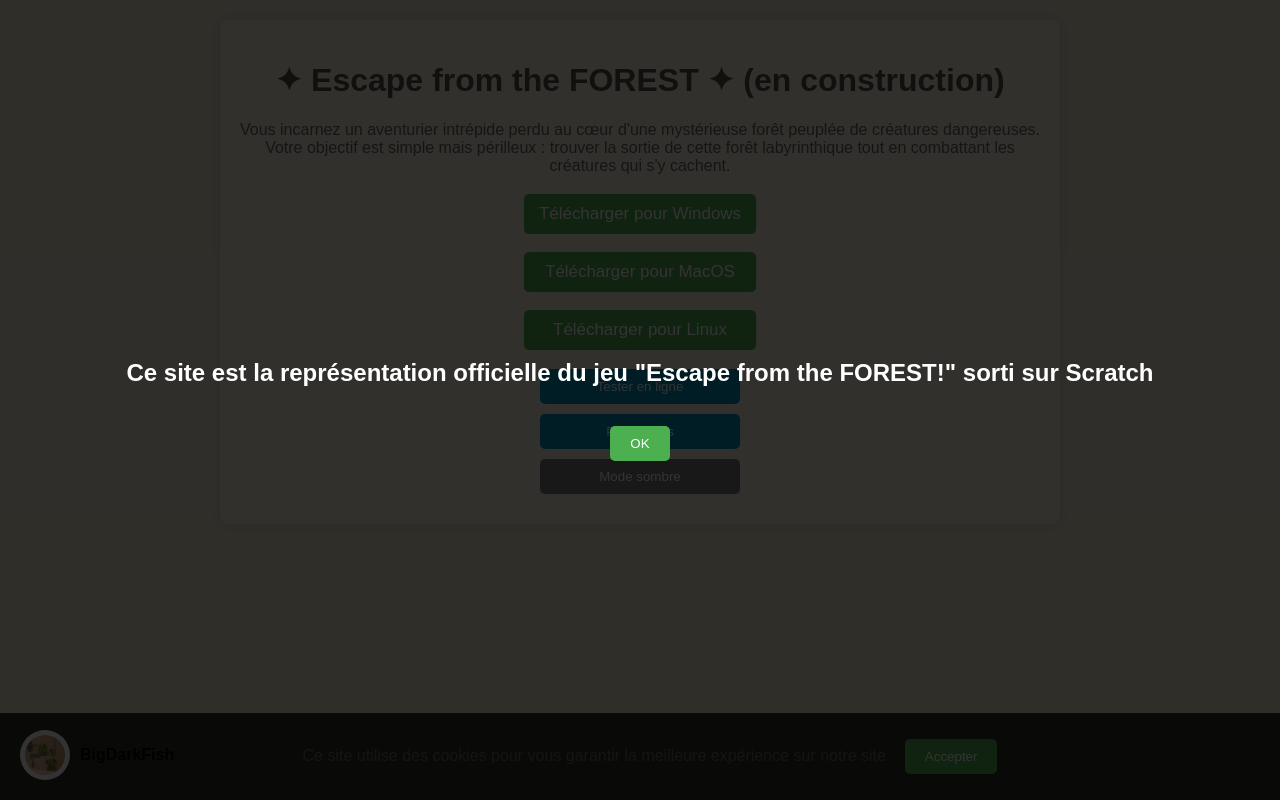
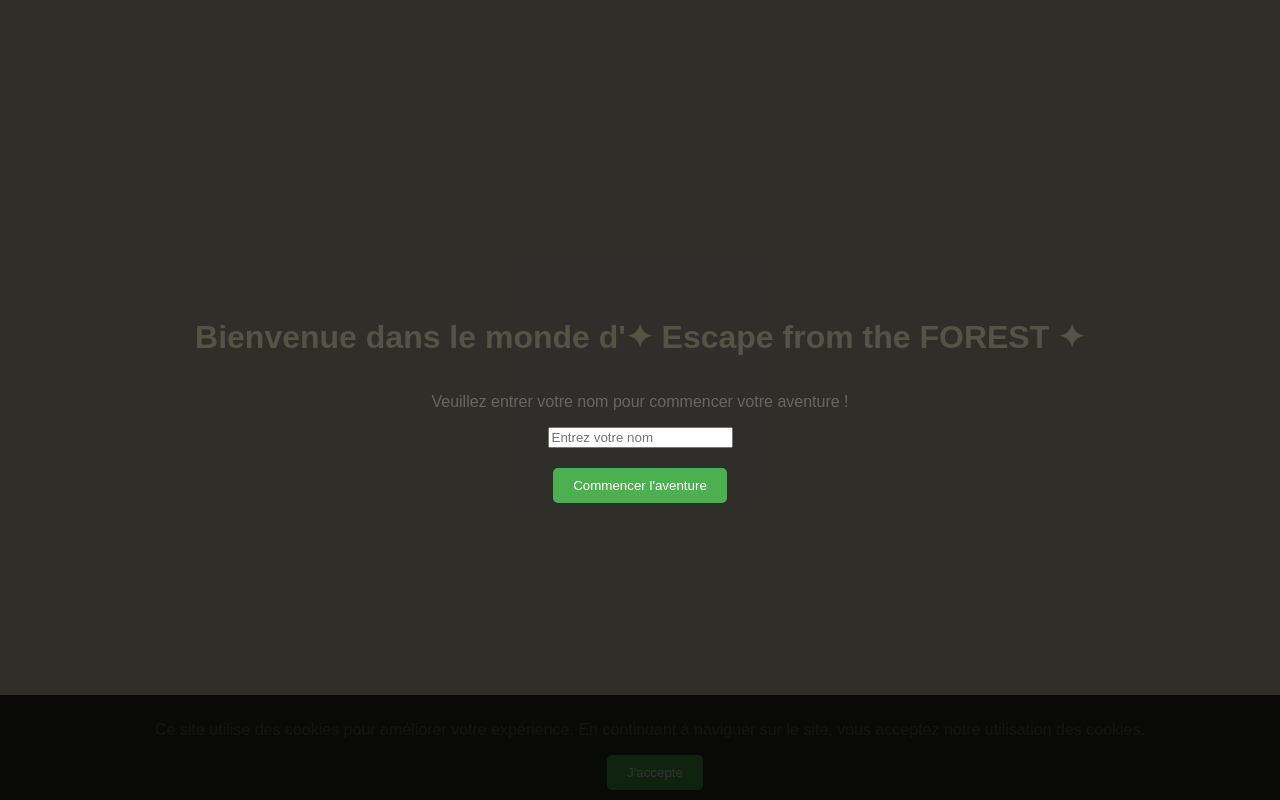
Before and after one commit to BigDarkFish/Portfolio, a plain HTML site: page index.html in a window 1280 px wide. Drawn offline with Linux system fonts and the light colour scheme.

Commit message:
Update index.html

```diff
--- a/index.html
+++ b/index.html
@@ -329,241 +329,181 @@
             background-color: #4CAF50;
             color: white;
             border-radius: 5px;
-            width: 80%;
-            max-width: 300px;
-            animation: fadeIn 2s forwards;
         }
 
-        /* New CSS for profile icon and username */
-        .profile-container {
-            position: fixed;
-            bottom: 20px;
-            left: 20px;
-            display: flex;
-            align-items: center;
-            z-index: 1000;
-            cursor: pointer;
+        .error-message {
+            display: none;
+            text-align: center;
+            margin: 20px auto;
+            padding: 10px;
+            background-color: #f44336;
+            color: white;
+            border-radius: 5px;
         }
 
-        .profile-icon {
-            width: 50px;
-            height: 50px;
-            background-color: #ffffff;
-            border-radius: 50%;
-            box-shadow: 0 0 10px rgba(0, 0, 0, 0.1);
-            display: flex;
-            align-items: center;
-            justify-content: center;
-            cursor: pointer;
-            z-index: 1000;
-            margin-right: 10px;
+        /* Animation */
+        @keyframes slideInFromTop {
+            0% {
+                transform: translateY(-100%);
+                opacity: 0;
+            }
+
+            100% {
+                transform: translateY(0);
+                opacity: 1;
+            }
         }
 
-        .profile-icon img {
-            width: 80%;
-            height: 80%;
-            border-radius: 50%;
-        }
-
-        .profile-icon:hover {
-            box-shadow: 0 0 15px rgba(0, 0, 0, 0.2);
-        }
-
-        .profile-username {
-            font-size: 16px;
-            color: #000;
-            font-weight: bold;
-        }
-
-        body.dark-mode .profile-username {
-            color: #f4f4f4;
+        /* Apply the animation */
+        .container {
+            animation: slideInFromTop 0.5s ease-out;
         }
     </style>
 </head>
 
 <body>
     <div id="welcome-screen">
-        <h2>Ce site est la représentation officielle du jeu "Escape from the FOREST!" sorti sur Scratch</h2>
-        <button id="okButton">OK</button>
+        <h1>Bienvenue dans le monde d'✦ Escape from the FOREST ✦</h1>
+        <p>Veuillez entrer votre nom pour commencer votre aventure !</p>
+        <input type="text" id="username" placeholder="Entrez votre nom">
+        <button onclick="startAdventure()">Commencer l'aventure</button>
     </div>
 
     <div id="loading">
         <div class="loader"></div>
     </div>
 
-    <div class="container parallax">
-        <h1> ✦ Escape from the FOREST ✦ (en construction)</h1>
-        <p>Vous incarnez un aventurier intrépide perdu au cœur d'une mystérieuse forêt peuplée de créatures dangereuses. Votre objectif est simple mais périlleux : trouver la sortie de cette forêt labyrinthique tout en combattant les créatures qui s'y cachent.</p>
-        <div>
-            <a href="blob:https://packager.turbowarp.org/71d7da7b-62ad-441a-834c-d38a9840f7d2" class="btn-download" download="escape_forest_windows.zip">
-                Télécharger pour Windows
-            </a>
-            <a href="blob:https://packager.turbowarp.org/915ca7d5-7169-49e9-86f3-25ea2d68ab43" class="btn-download" download="escape_forest_mac.zip">
-                Télécharger pour MacOS
-            </a>
-            <a href="blob:https://packager.turbowarp.org/915ca7d5-7169-49e9-86f3-25ea2d68ab43" class="btn-download" download="escape_forest_linux.zip">
-                Télécharger pour Linux
-            </a>
-        </div>
-        <button class="btn-tester-en-ligne">Tester en ligne</button>
-        <button class="btn-more-info">Plus d'infos</button>
+    <div class="container">
+        <h1>Bienvenue dans le monde d'✦ Escape from the FOREST ✦</h1>
+        <p>Préparez-vous à explorer, survivre et échapper aux mystères de cette forêt enchantée !</p>
+        <button class="btn-download" onclick="downloadGame()">Télécharger le jeu</button>
+        <a href="#" class="btn-more-info" onclick="openModal()">En savoir plus</a>
+        <a href="https://example.com/tester-en-ligne" class="btn-tester-en-ligne" target="_blank">Tester en ligne</a>
         <button class="btn-grey" id="toggle-dark-mode">Mode sombre</button>
-        <div class="thank-you" id="thank-you-message">Merci d'avoir téléchargé !</div>
+        <button class="btn-grey" id="toggle-mute">Muet</button>
     </div>
 
     <div id="modal" class="modal">
         <div class="modal-content">
-            <span class="close">&times;</span>
-            <h2>Plus d'informations sur Escape from the FOREST</h2>
-            <p>Attaquer - Q ou Z<br>
-                Courrir - les flèches<br>
-                Sauter - flèche du haut<br>
-                Ramasser - S</p>
+            <span class="close" onclick="closeModal()">&times;</span>
+            <h2>À propos de ✦ Escape from the FOREST ✦</h2>
+            <p>✦ Escape from the FOREST ✦ est un jeu d'aventure captivant qui vous plonge dans une forêt mystérieuse
+                pleine de défis et d'énigmes à résoudre. Explorez, survivez et échappez-vous pour découvrir les secrets
+                cachés dans cet environnement enchanteur.</p>
         </div>
     </div>
 
-    <button class="back-to-top" title="Retour en haut">&uarr;</button>
+    <button onclick="scrollToTop()" class="back-to-top" id="back-to-top">⬆</button>
 
     <div class="cookie-banner" id="cookie-banner">
-        <p>Ce site utilise des cookies pour vous garantir la meilleure expérience sur notre site. <button id="accept-cookies">Accepter</button></p>
+        <p>Ce site utilise des cookies pour améliorer votre expérience. En continuant à naviguer sur le site, vous acceptez notre utilisation des cookies.</p>
+        <button onclick="acceptCookies()">J'accepte</button>
     </div>
 
-    <audio id="backgroundMusic" src="music_ForestGameSite.mp3"></audio>
+    <div class="thank-you" id="thank-you-message">
+        Merci d'avoir accepté les cookies !
+    </div>
 
-    <!-- New profile icon and username HTML -->
-    <div class="profile-container" id="profileContainer">
-        <div class="profile-icon" id="profileIcon">
-            <img src="icon_profil.png" alt="Profile Icon">
-        </div>
-        <div class="profile-username">BigDarkFish</div>
+    <div class="error-message" id="error-message">
+        Une erreur s'est produite. Veuillez réessayer.
     </div>
 
     <script>
-        var welcomeScreen = document.getElementById("welcome-screen");
-        var okButton = document.getElementById("okButton");
-        var backgroundMusic = document.getElementById("backgroundMusic");
+        document.addEventListener("DOMContentLoaded", function () {
+            var loadingScreen = document.getElementById("loading");
+            setTimeout(function () {
+                loadingScreen.style.display = "none";
+            }, 3000);
 
-        okButton.onclick = function() {
-            welcomeScreen.style.display = "none";
-            document.querySelector(".container").style.display = "block";
-            backgroundMusic.play();
-        };
+            var darkModeToggle = document.getElementById("toggle-dark-mode");
+            var isDarkMode = false;
 
-        var modal = document.getElementById("modal");
-        var btnMoreInfo = document.querySelector(".btn-more-info");
-        var spanClose = document.querySelector(".close");
+            darkModeToggle.onclick = function () {
+                if (isDarkMode) {
+                    document.body.classList.remove("dark-mode");
+                    darkModeToggle.textContent = "Mode sombre";
+                } else {
+                    document.body.classList.add("dark-mode");
+                    darkModeToggle.textContent = "Mode clair";
+                }
+                isDarkMode = !isDarkMode;
+            };
 
-        btnMoreInfo.onclick = function() {
-            modal.style.display = "block";
-        };
+            var scrollToTopButton = document.getElementById("back-to-top");
 
-        spanClose.onclick = function() {
-            modal.style.display = "none";
-        };
+            window.onscroll = function () {
+                if (document.body.scrollTop > 20 || document.documentElement.scrollTop > 20) {
+                    scrollToTopButton.style.display = "block";
+                } else {
+                    scrollToTopButton.style.display = "none";
+                }
+            };
 
-        window.onclick = function(event) {
-            if (event.target == modal) {
-                modal.style.display = "none";
-            }
-        };
+            document.getElementById("cookie-banner").style.display = "block";
+        });
 
-        var backToTopButton = document.querySelector(".back-to-top");
-
-        window.onscroll = function() {
-            if (document.body.scrollTop > 20 || document.documentElement.scrollTop > 20) {
-                backToTopButton.style.display = "block";
-            } else {
-                backToTopButton.style.display = "none";
-            }
-        };
-
-        backToTopButton.onclick = function() {
+        function scrollToTop() {
             window.scrollTo({
                 top: 0,
-                behavior: 'smooth'
+                behavior: "smooth"
             });
-        };
-
-        function setCookie(name, value, days) {
-            var expires = "";
-            if (days) {
-                var date = new Date();
-                date.setTime(date.getTime() + (days * 24 * 60 * 60 * 1000));
-                expires = "; expires=" + date.toUTCString();
-            }
-            document.cookie = name + "=" + (value || "") + expires + "; path=/";
         }
 
-        function getCookie(name) {
-            var nameEQ = name + "=";
-            var ca = document.cookie.split(';');
-            for (var i = 0; i < ca.length; i++) {
-                var c = ca[i];
-                while (c.charAt(0) == ' ') c = c.substring(1, c.length);
-                if (c.indexOf(nameEQ) == 0) return c.substring(nameEQ.length, c.length);
-            }
-            return null;
+        function downloadGame() {
+            var link = document.createElement('a');
+            link.href = 'jeu.zip';
+            link.download = 'Escape_from_the_FOREST.zip';
+            document.body.appendChild(link);
+            link.click();
+            document.body.removeChild(link);
         }
 
-        var cookieBanner = document.getElementById("cookie-banner");
-        var acceptCookiesButton = document.getElementById("accept-cookies");
-
-        if (!getCookie("cookiesAccepted")) {
-            cookieBanner.style.display = "block";
+        function openModal() {
+            document.getElementById("modal").style.display = "block";
         }
 
-        acceptCookiesButton.onclick = function() {
-            setCookie("cookiesAccepted", "true", 365);
-            cookieBanner.style.display = "none";
-        };
+        function closeModal() {
+            document.getElementById("modal").style.display = "none";
+        }
 
-        window.onload = function() {
-            setTimeout(function() {
-                var loadingScreen = document.getElementById("loading");
-                var container = document.querySelector(".container");
-                loadingScreen.style.display = "none";
-                container.style.display = "block";
-            }, 1500);
-        };
+        function acceptCookies() {
+            document.getElementById("cookie-banner").style.display = "none";
+            document.getElementById("thank-you-message").style.display = "block";
+            setTimeout(function () {
+                document.getElementById("thank-you-message").style.display = "none";
+            }, 3000);
+        }
 
-        var toggleDarkModeButton = document.getElementById("toggle-dark-mode");
-        toggleDarkModeButton.onclick = function() {
-            document.body.classList.toggle("dark-mode");
-        };
+        function startAdventure() {
+            var username = document.getElementById("username").value;
+            if (username.trim() !== "") {
+                var welcomeScreen = document.getElementById("welcome-screen");
+                welcomeScreen.style.animation = "slideInFromTop 0.5s ease-out reverse";
+                setTimeout(function () {
+                    welcomeScreen.style.display = "none";
+                    document.querySelector(".container").style.display = "block";
+                }, 500);
+            } else {
+                alert("Veuillez entrer votre nom pour commencer l'aventure !");
+            }
+        }
 
-        var btnDownload = document.querySelectorAll(".btn-download");
-        var thankYouMessage = document.getElementById("thank-you-message");
+        var backgroundMusic = new Audio('background-music.mp3');
+        backgroundMusic.loop = true;
+        backgroundMusic.play();
 
-        btnDownload.forEach(function(button) {
-            button.onclick = function(event) {
-                event.preventDefault();
-                thankYouMessage.style.display = "block";
-                setTimeout(function() {
-                    thankYouMessage.style.display = "none";
-                }, 3000);
+        var toggleMuteButton = document.getElementById("toggle-mute");
+        var isMuted = false;
 
-                var link = button.href;
-                var anchor = document.createElement("a");
-                anchor.href = link;
-                anchor.download = button.getAttribute("download");
-                document.body.appendChild(anchor);
-                anchor.click();
-                document.body.removeChild(anchor);
-
-                window.open("https://www.paypal.com/donate", "_blank", "width=600,height=400");
-            };
-        });
-
-        var btnTesterEnLigne = document.querySelector(".btn-tester-en-ligne");
-
-        btnTesterEnLigne.onclick = function() {
-            window.open("Escape the FOREST!.html", "_blank");
-        };
-
-        // New JavaScript for profile icon
-        var profileContainer = document.getElementById("profileContainer");
-        profileContainer.onclick = function() {
-            window.open("https://github.com/BigDarkFish", "_blank");
+        toggleMuteButton.onclick = function () {
+            if (isMuted) {
+                backgroundMusic.muted = false;
+                toggleMuteButton.textContent = "Muet";
+            } else {
+                backgroundMusic.muted = true;
+                toggleMuteButton.textContent = "Son activé";
+            }
+            isMuted = !isMuted;
         };
     </script>
 </body>
```
